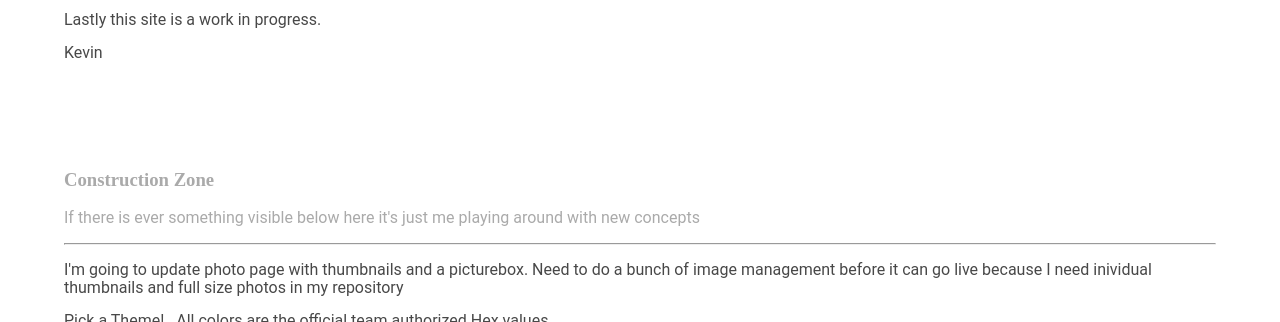
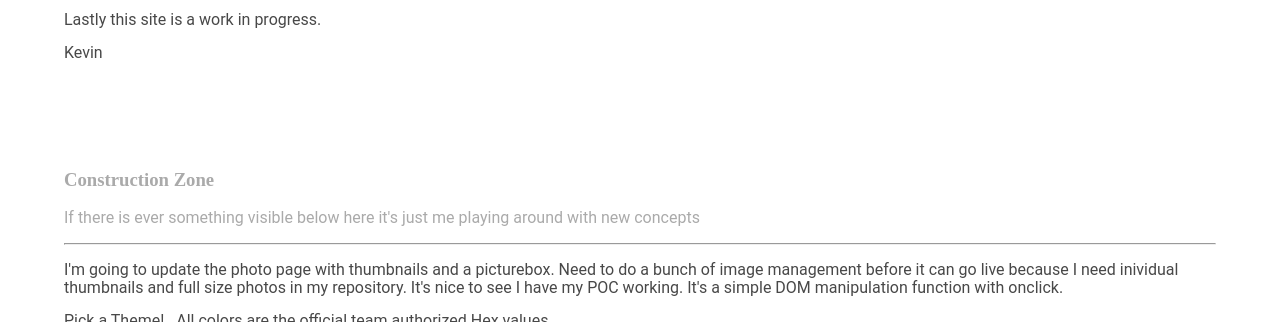
Before and after one commit to mo4dawg/mo4dawg.github.io, a Jekyll site: the page built from theSite/index.html, in a window 1280 px wide and 900 px high, scrolled down 997 px, cut to the strip 0-322 px from the top of the window. Built offline with Jekyll 4.4.1, drawn with Linux system fonts in a browser that asks for light colours.

Commit message:
Update index.html

```diff
--- a/theSite/index.html
+++ b/theSite/index.html
@@ -56,7 +56,7 @@ title: About this Website
 	<h3 style="color:#AAAAAA">Construction Zone</h3>
 	<p style="color:#AAAAAA">If there is ever something visible below here it's just me playing around with new concepts</p>
 <hr>
-<p> I'm going to update photo page with thumbnails and a picturebox.  Need to do a bunch of image management before it can go live because I need inividual thumbnails and full size photos in my repository
+<p> I'm going to update the photo page with thumbnails and a picturebox.  Need to do a bunch of image management before it can go live because I need inividual thumbnails and full size photos in my repository.  It's nice to see I have my POC working.  It's a simple DOM manipulation function with onclick.
 <br />
 <p> Pick a Theme! &nbsp; All colors are the official team authorized Hex values</p>
 <div  id="mainContainer">
```
